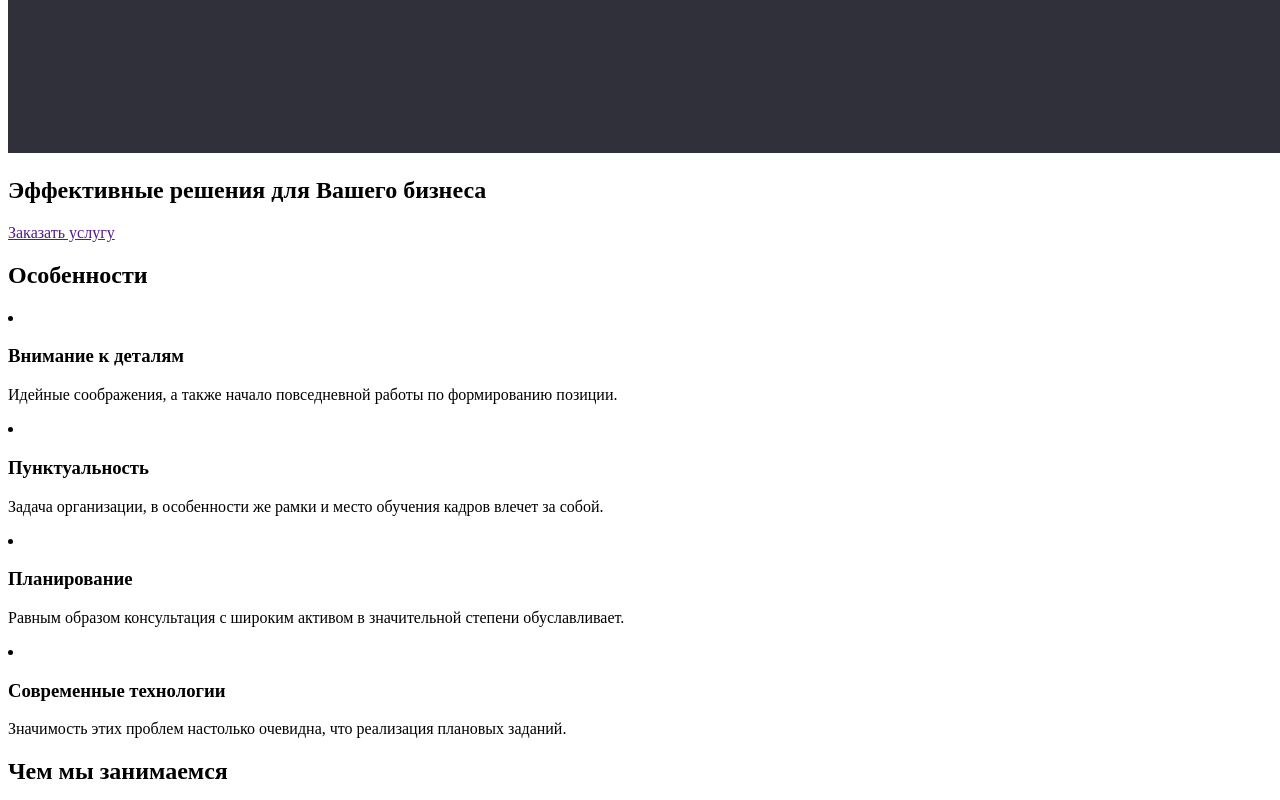
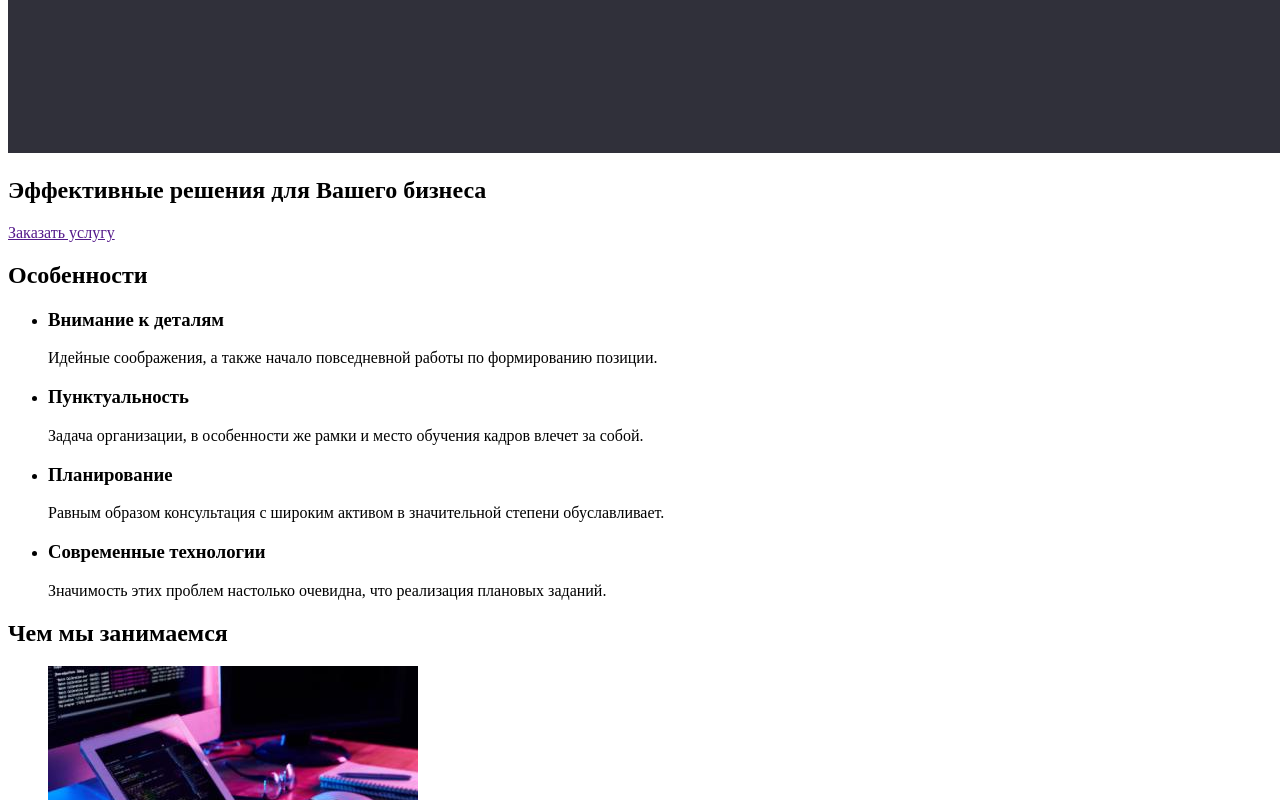
Before and after one commit to andreyole777/goit-markup-hw-01, a plain HTML site: page index.html in a window 1280 px wide. Shown: the part 577-1377 px from the top of the page. Drawn offline with Linux system fonts and the light colour scheme.

Commit message:
Correct list(validated html)

```diff
--- a/index.html
+++ b/index.html
@@ -36,22 +36,28 @@
       <section>
         <!--Скрытый заголовок, которого нет в макете-->
         <h2>Особенности</h2>
+        <ul>
           <li>
             <h3>Внимание к деталям</h3>
             <p>Идейные соображения, а также начало повседневной работы по формированию позиции.</p>
           </li>
           <li>
             <h3>Пунктуальность</h3>
-          <p>Задача организации, в особенности же рамки и место обучения кадров влечет за собой.</p>
+            <p>
+              Задача организации, в особенности же рамки и место обучения кадров влечет за собой.
+            </p>
           </li>
           <li>
             <h3>Планирование</h3>
-          <p>Равным образом консультация с широким активом в значительной степени обуславливает.</p>
+            <p>
+              Равным образом консультация с широким активом в значительной степени обуславливает.
+            </p>
           </li>
           <li>
             <h3>Современные технологии</h3>
             <p>Значимость этих проблем настолько очевидна, что реализация плановых заданий.</p>
           </li>
+        </ul>
       </section>
       <!--Чем мы занимаемся-->
       <section>
```
Lines whose indentation alone changed are shown as unchanged.
